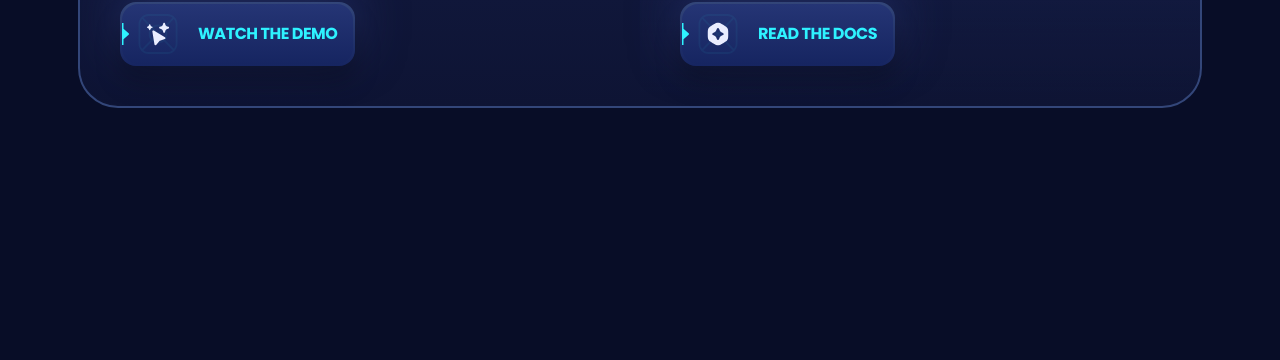
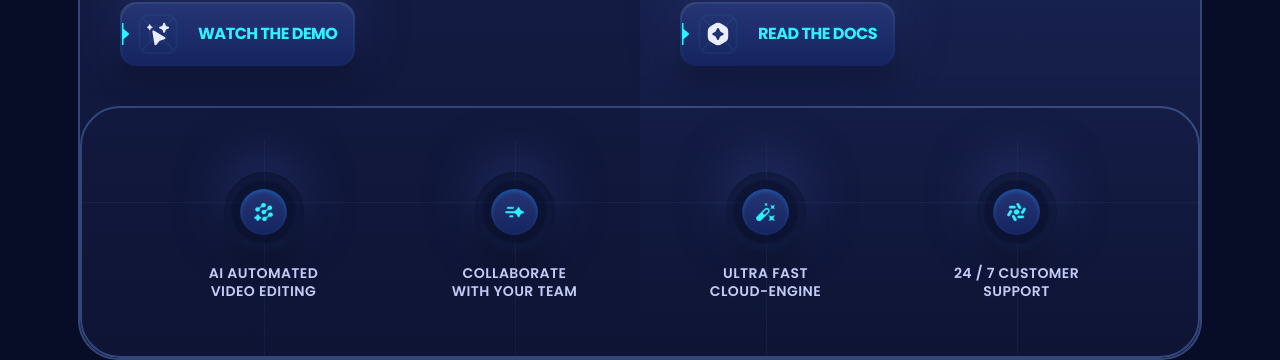
Before and after one commit to shandilyaaryan/xora-lp, a React (Vite) app: page / in a window 1280 px wide. Shown: the part 1444-1804 px from the top of the page. Before the commit the page ends 1552 px from the top, so only its background shows below. Built offline with nearby package versions, Linux system fonts and the light colour scheme.

Commit message:
Feature Section completed

```diff
--- a/src/sections/Features.jsx
+++ b/src/sections/Features.jsx
@@ -1,6 +1,7 @@
 import { Element } from "react-scroll";
-import Button from "../components/Button";
-import { features } from "../constants";
+
+import { details, features } from "../constants/index.jsx";
+import Button from "../components/Button.jsx";
 
 const Features = () => {
   return (
@@ -8,30 +9,57 @@ const Features = () => {
       <Element name="features">
         <div className="container">
           <div className="relative flex md:flex-wrap flex-nowrap border-2 border-s3 rounded-7xl md:overflow-hidden max-md:flex-col feature-after md:g7 max-md:border-none max-md:rounded-none max-md:gap-3">
-                        {features.map(({ id, icon, caption, title, text, button}) => (
-                            <div key={id} className="relative z-2 md:px-10 px-5 md:pb-10 pb-5 flex-50 max-md:g7 max-md:border-2 max-md:border-s3 max-md:rounded-3xl max-md:flex-320">
+            {features.map(({ id, icon, caption, title, text, button }) => (
+              <div
+                key={id}
+                className="relative z-2 md:px-10 px-5 md:pb-10 pb-5 flex-50 max-md:g7 max-md:border-2 max-md:border-s3 max-md:rounded-3xl max-md:flex-320"
+              >
                 <div className="w-full flex justify-start items-start">
-                                    <div className="-ml-3 mb-12 flex items-center justify-center flex-col ">
+                  <div className="-ml-3 mb-12 flex items-center justify-center flex-col">
                     <div className="w-0.5 h-16 bg-s3" />
-                                        <img src={icon} className="size-28 object-contain" alt={title} />
+
+                    <img
+                      src={icon}
+                      className="size-28 object-contain"
+                      alt={title}
+                    />
                   </div>
                 </div>
 
                 <p className="caption mb-5 max-md:mb-6">{caption}</p>
-                                <h2 className="max-w-400 mb-7 h3 text-p4 max-md:mb-6 max-md:h5">{title}</h2>
+                <h2 className="max-w-400 mb-7 h3 text-p4 max-md:mb-6 max-md:h5">
+                  {title}
+                </h2>
                 <p className="mb-11 body-1 max-md:mb-8 max-md:body-3">{text}</p>
                 <Button icon={button.icon}>{button.title}</Button>
               </div>
             ))}
 
-                        <ul className="relative flex justify-around flex-grow px-[5%] border-s3 rounded-7xl max-md:hidden">
+            <ul className="relative flex justify-around flex-grow px-[5%] border-2 border-s3 rounded-7xl max-md:hidden">
+              <div className="absolute bg-s3/20 top-[38%] left-0 right-0 w-full h-[1px] z-10" />
 
+              {details.map(({ id, icon, title }) => (
+                <li key={id} className="relative pt-16 px-4 pb-14">
+                  <div className="absolute top-8 bottom-0 left-1/2 bg-s3/20 w-[1px] h-full z-10" />
+
+                  <div className="flex items-center justify-center mx-auto mb-3 border-2 border-s2 rounded-full hover:border-s4 transition-all duration-500 shadow-500 size-20">
+                    <img
+                      src={icon}
+                      alt={title}
+                      className="size-17/20 object-contain z-20"
+                    />
+                  </div>
+
+                  <h3 className="relative z-2 max-w-36 mx-auto my-0 base-small text-center uppercase">
+                    {title}
+                  </h3>
+                </li>
+              ))}
             </ul>
           </div>
         </div>
       </Element>
     </section>
   );
-}
-
+};
 export default Features;
--- a/src/sections/Header.jsx
+++ b/src/sections/Header.jsx
@@ -1,4 +1,5 @@
 import clsx from "clsx";
+import { useEffect } from "react";
 import { useState } from "react";
 import { Link as LinkScroll } from "react-scroll";
 
@@ -10,6 +11,16 @@ const NavLink = ({ title }) => (
 
 const Header = () => {
   const [isOpen, setIsOpen] = useState(false);
+  const [ hasScrolled, sethasScrolled ] = useState(false);
+
+  useEffect(() => {
+    const handleScroll = () => {
+      sethasScrolled(window.scrollY > 32);
+    }
+
+    window.addEventListener(scroll, handleScroll);
+
+  }, [])
 
   return (
     <header className="fixed top-0 left-0 z-50 w-full py-10">
```
Lines whose indentation alone changed are shown as unchanged.
